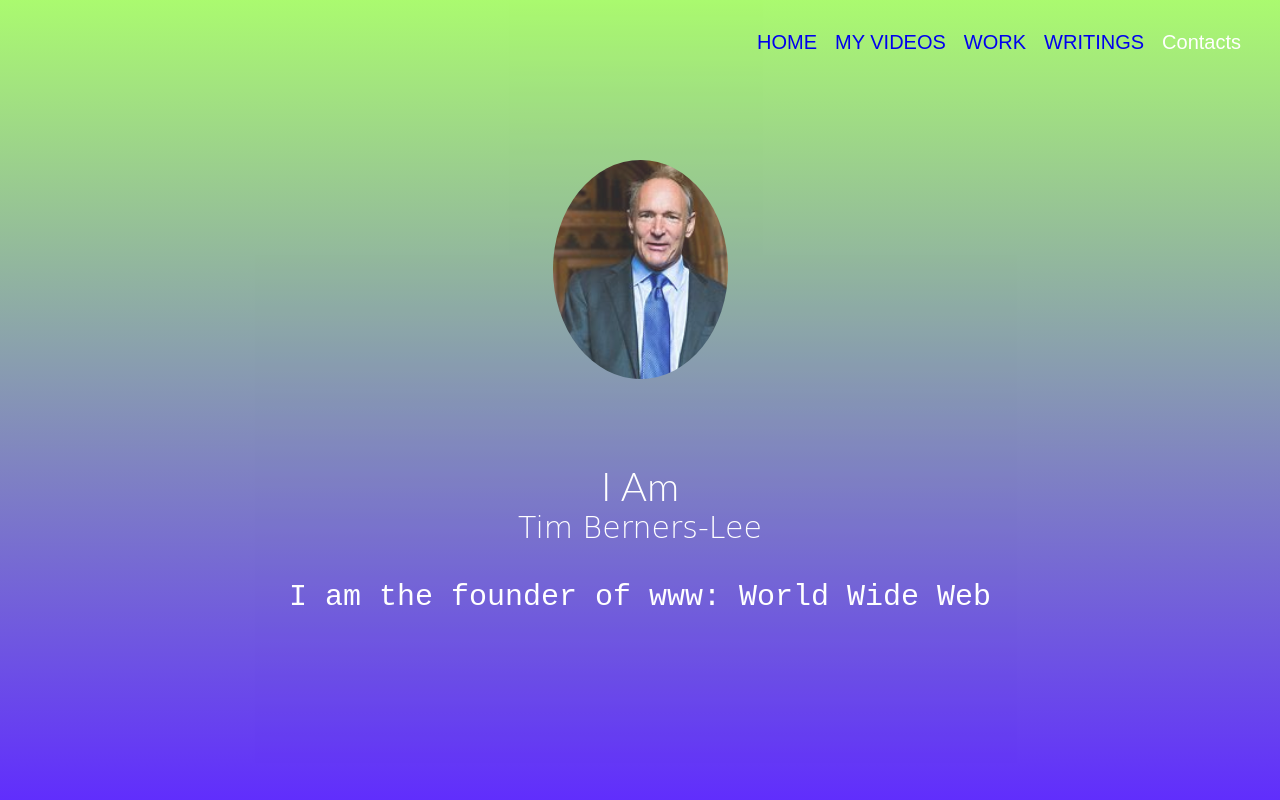
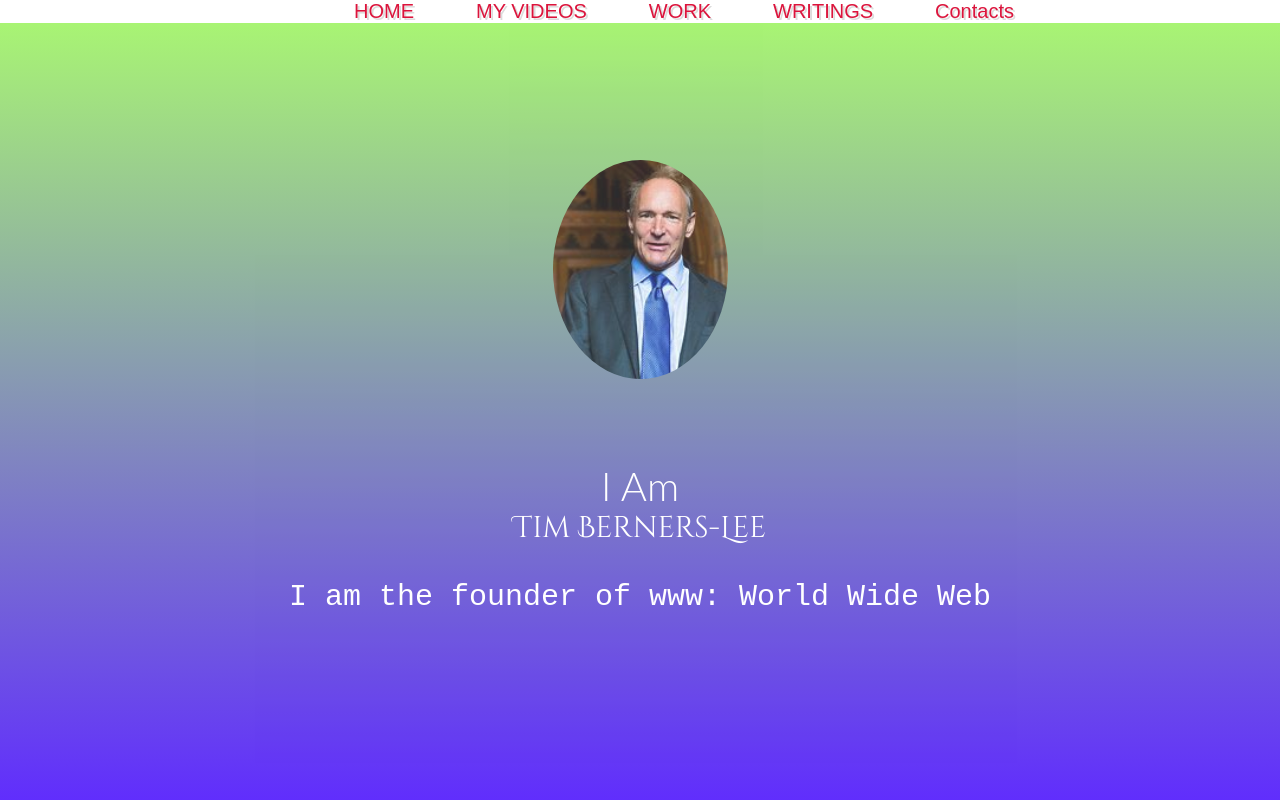
Before and after one commit to PiyushKalantri/TimBernersLee, a plain HTML site: page index.html in a window 1280 px wide. Shown: the top 800 px of the page. Drawn offline with Linux system fonts and the light colour scheme.

Commit message:
Add files via upload

```diff
--- a/index.html
+++ b/index.html
@@ -3,6 +3,8 @@
 <head>
     <title>Sir Tim Berners-Lee</title>
     <link rel="stylesheet" href="style.css">
+    <link rel="stylesheet" href="https://cdnjs.cloudflare.com/ajax/libs/font-awesome/4.7.0/css/font-awesome.min.css">
+    <link href="https://fonts.googleapis.com/css2?family=Cinzel+Decorative&display=swap" rel="stylesheet">
 </head>
 
 <body>
@@ -11,7 +13,7 @@
         <li class="links"><a href="#videos">MY VIDEOS</a></li>
         <li class="links"><a href="#work">WORK</a></li>
         <li class="links"><a href="#writings">WRITINGS</a></li>
-        <li class="links">Contacts</li>
+        <li class="links"><a href="#contacts">Contacts</a></li>
     </ul>
     <section id="welcome" class="parallax-container">
         <div class="parallax-inner">
@@ -51,6 +53,19 @@
         <a class="article" href="https://interestingengineering.com/how-did-tim-berners-lee-change-the-world-with-the-world-wide-web#:~:text=Berners-Lee%2C%20by%20developing%20the%20World%20Wide%20Web%20as,of%20the%20printing%20press%20in%20the%2015th%20Century." target="_blank">How Did Tim Berners-Lee Change the World With the World Wide Web?</a>
     </section>
 
-        </body>
+    <section id="contacts">
+        <iframe src="https://www.google.com/maps/embed?pb=!1m18!1m12!1m3!1d59692.47540525221!2d78.5850474969203!3d20.759720843237186!2m3!1f0!2f0!3f0!3m2!1i1024!2i768!4f13.1!3m3!1m2!1s0x3bd47f04f15aa69d%3A0xe76e35b13382a66c!2sWardha%2C%20Maharashtra!5e0!3m2!1sen!2sin!4v1629799048068!5m2!1sen!2sin" width="600" height="450" style="border:0;" allowfullscreen="" loading="lazy"></iframe>
+
+        <div class="contact_1">
+            <a href="mailto:mamta050977@gmail.com?Subject=Hello">
+                <i class="fa fa-envelope"></i>&nbsp;&nbsp;<h3>mamta050977@gmail.com</h3>
+            </a>
+
+
+        </div>
+    </section>
+
+
+</body>
 
 </html>
--- a/style.css
+++ b/style.css
@@ -12,7 +12,6 @@
 
 #welcome {
     position: absolute;
-    overflow: hidden;
     height: 800px;
     color: #FFFFFF;
     left: 0;
@@ -37,7 +36,7 @@
 #name {
     font-size: 30px;
     line-height: 1.2;
-    font-family: cursive;
+    font-family: 'Cinzel Decorative', cursive;
 }
 
 h2 {
@@ -75,28 +74,25 @@
 }
 
 .menu {
-    list-style: none;
-    font-family: sans-serif;
-    position: absolute;
-    top: 10px;
-    right: 30px;
+    position: fixed;
+    background: white;
+    width: 100%;
+    margin-top: 0px;
+    top: 0px;
     z-index: 10;
-    cursor: pointer;
 }
 
 .links {
-    float: left;
-    color: #fff;
-    padding-top: 5px;
-    padding-left: 9px;
-    padding-right: 9px;
-    padding-bottom: 5px;
+    display: inline;
+    padding-left: 33px;
+    padding-right: 25px;
     font-family: fantasy;
     font-size: 20px
 }
 
 .links:hover {
-    background-color: dodgerblue;
+    font-size: 25px;
+    text-decoration: underline;
 }
 
 html {
@@ -105,8 +101,33 @@
 
 a {
     text-decoration: none;
+    color: crimson;
+    text-shadow: 2px 2px gainsboro;
 }
 
 .article:hover {
     color: fuchsia;
 }
+
+#writings a {
+    text-shadow: none !important;
+    text-decoration: underline !important;
+    color: blue !important;
+}
+
+#contacts {
+    background: firebrick;
+}
+
+#contacts iframe {
+    width: 100%;
+}
+
+.contact_1 h3 {
+    display: inline;
+}
+
+.contact_1 a {
+    color: white;
+    text-shadow: none;
+}
```
